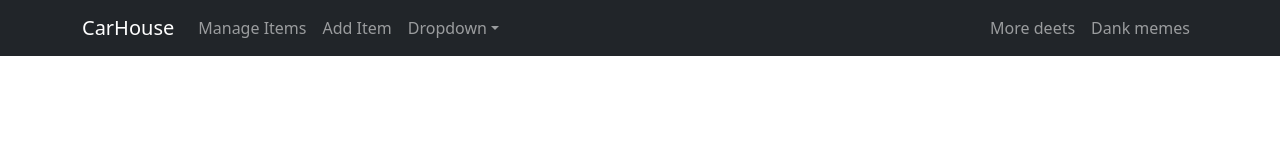
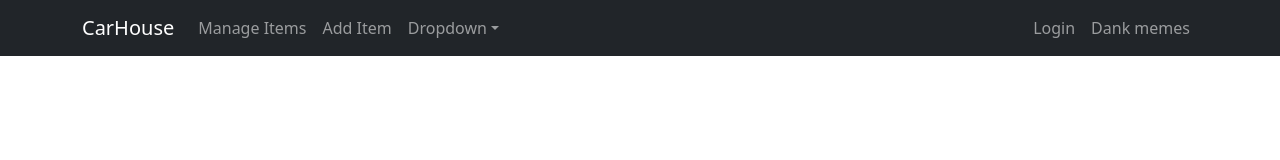
Before and after one commit to kdipto1/warehouse-management-client-side, a React (Create React App) app: page /register in a window 1280 px wide. Shown: the top 160 px of the page. Built offline with nearby package versions, Linux system fonts and the light colour scheme.

Commit message:
react-firebase-hook package installed for login , register, social login page implementation

```diff
--- a/package.json
+++ b/package.json
@@ -12,6 +12,7 @@
     "react": "^18.1.0",
     "react-bootstrap": "^2.3.1",
     "react-dom": "^18.1.0",
+    "react-firebase-hooks": "^5.0.3",
     "react-hook-form": "^7.30.0",
     "react-router-dom": "^6.3.0",
     "react-scripts": "5.0.1",
--- a/src/App.js
+++ b/src/App.js
@@ -4,6 +4,7 @@ import AddItem from "./Pages/AddItem/AddItem";
 import Header from "./Pages/Home/Header";
 import Home from "./Pages/Home/Home";
 import Items from "./Pages/Items/Items";
+import Login from "./Pages/Login/Login";
 import ManageItem from "./Pages/ManageItem/ManageItem";
 
 function App() {
@@ -15,6 +16,8 @@ function App() {
         <Route path="/inventory/:id" element={<ManageItem/>}>Manage Item</Route>
         <Route path="/inventory" element={<Items />}>Manage Items</Route>
         <Route path="/addItem" element={<AddItem></AddItem>}>Add Item</Route>
+        <Route path="/login" element={<Login></Login>}>Login</Route>
+
       </Routes>
     </div>
   );
--- a/src/Pages/Home/Header.js
+++ b/src/Pages/Home/Header.js
@@ -41,7 +41,7 @@ const Header = () => {
               </NavDropdown>
             </Nav>
             <Nav>
-              <Nav.Link href="#deets">More deets</Nav.Link>
+              <Nav.Link as={Link}to="/login">Login</Nav.Link>
               <Nav.Link eventKey={2} href="#memes">
                 Dank memes
               </Nav.Link>
--- a/src/Pages/Login/Login.js
+++ b/src/Pages/Login/Login.js
@@ -1,9 +1,15 @@
 import React from 'react';
 
 const Login = () => {
+  const [signInWithEmailAndPassword, user, loading, error] =
+    useSignInWithEmailAndPassword(auth);
   return (
     <div>
-
+      <form action="">
+        <input type="email" name="email" id="" placeholder="Your Email"/>
+        <input type="password" name="password" id="" placeholder="Your Password"/>
+        <input type="submit" value="Login"/>
+      </form>
     </div>
   );
 };
```
Also changed, not shown: src/Pages/Login/Register.js (added, +11 -0 lines), 1 other file (tests, documents, lock files or other folders).
